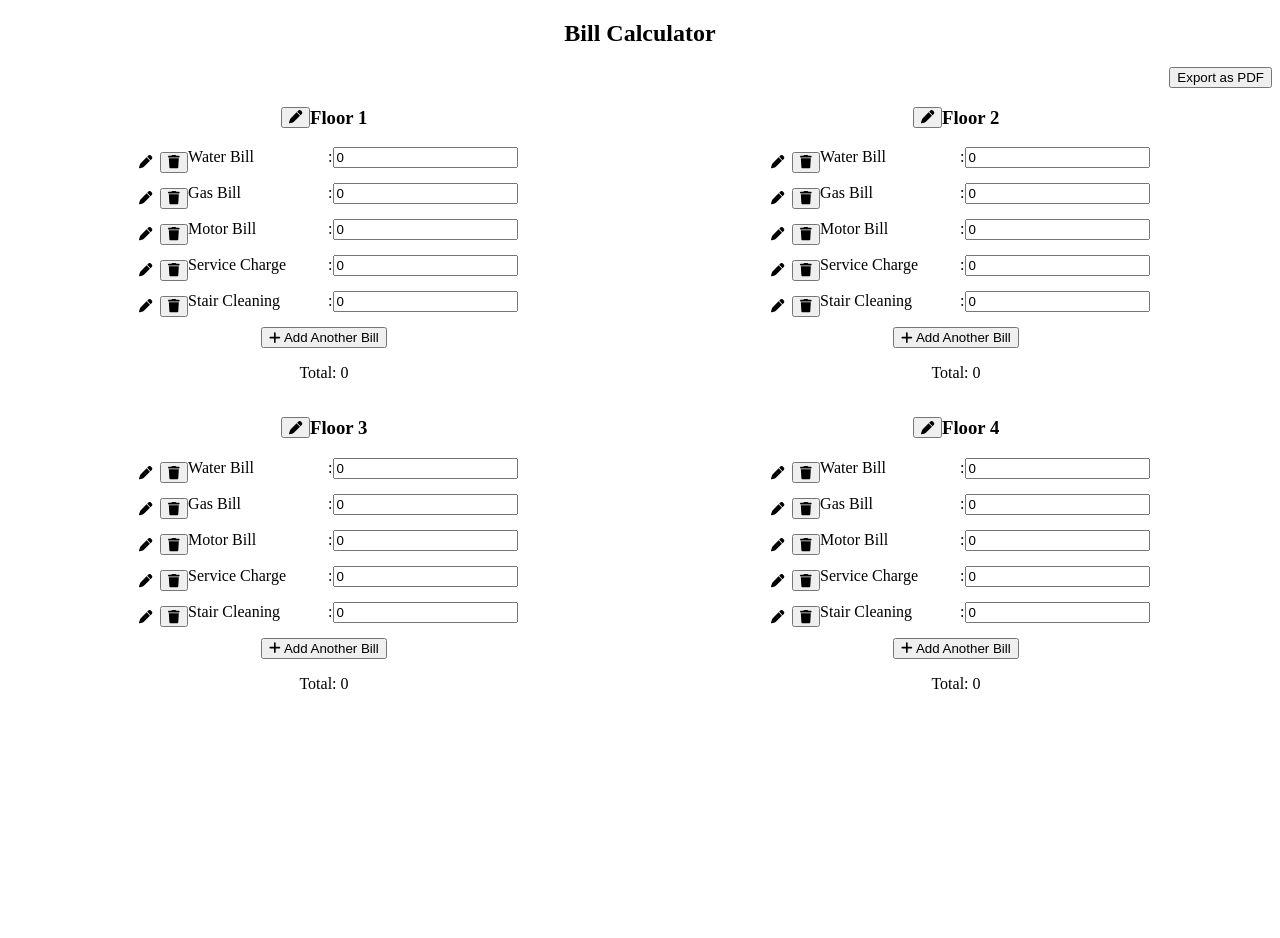
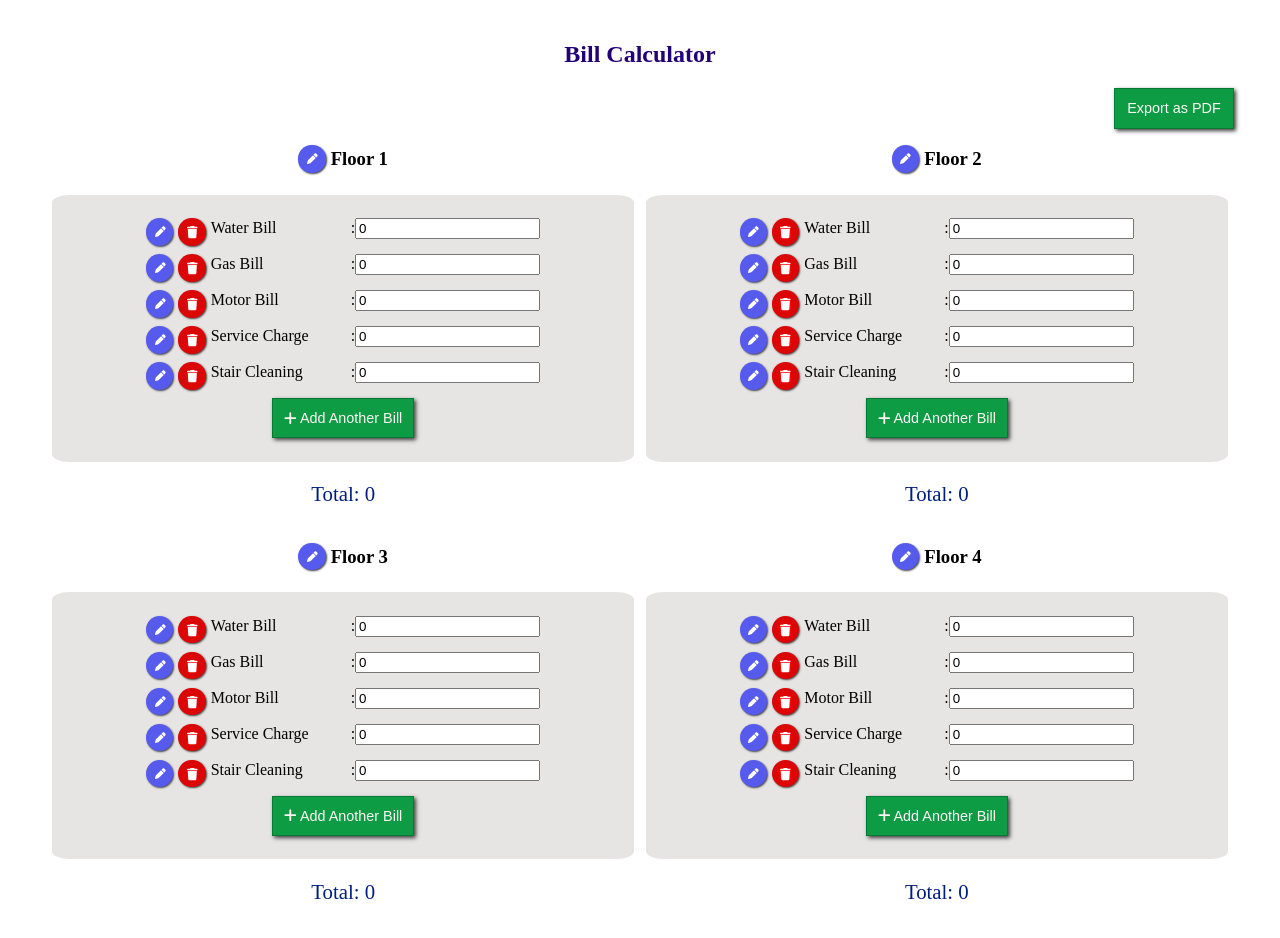
Before and after one commit to FarzanaChowdhury/QuickBill, a React (Create React App) app: page / in a window 1280 px wide. Shown: the top 938 px of the page. Before the commit the page ends 800 px from the top, so only its background shows below. Built offline with nearby package versions, Linux system fonts and the light colour scheme.

Commit message:
added styling

```diff
--- a/src/BillCalculator.js
+++ b/src/BillCalculator.js
@@ -138,12 +138,16 @@ const exportPDF = () => {
           <FontAwesomeIcon icon={isEditingLabel[index][labelField] ? faSave : faPen} onClick={() => startEditing(index, labelField)} />
         </button>
 
+
+
         {!isEditingLabel[index][labelField] && (
           <button type="button" className='delete'
             onClick={() => {handleDeleteClick(index, billField, labelField, labels, bills, isEditingLabel, setLabel, setBills, setEditLabel)}}>
             <FontAwesomeIcon icon={faTrash} />
           </button>
         )}
+
+
       </div>
 
       {isEditingLabel[index][labelField] ? (
@@ -175,11 +179,11 @@ const exportPDF = () => {
 
   return (
     <div>
-      <h2>Bill Calculator</h2>
+      <h2 style={{fontSize: '1.5rem', color: '#220076'}}>Bill Calculator</h2>
 
       <div className='pdf'>
 
-        <button onClick={exportPDF}>Export as PDF</button>
+        <button className='export' onClick={exportPDF}>Export as PDF</button>
       </div>
 
       <div className='grid-container'>
@@ -189,7 +193,7 @@ const exportPDF = () => {
           <div key={index}>
             {/* <h3>{floorNo[index]}</h3> */}
             <FlatName floorNo={floorNo} setFloor={setFloor} index={index} />
-            <form>
+            <form className='form-container'>
               <div className='labelsNames'>
 
 
@@ -206,7 +210,7 @@ const exportPDF = () => {
               </button>
 
             </form>
-            <p>Total: {bill.total}</p>
+            <p className='total'>Total: {bill.total}</p>
           </div>
         ))}
       </div>
--- a/src/CSS/styles.css
+++ b/src/CSS/styles.css
@@ -1,3 +1,7 @@
+body{
+    padding: 1% 3%;
+}
+
 .grid-container{
     display: grid;
     grid-template-columns: 50% 50%;
@@ -46,3 +50,155 @@ button{
     display: flex;
     justify-content: end;
 }
+
+.delete{
+    border-radius: 50%;
+    border: 0;
+    /* box-shadow: inset; */
+    width: 1.7rem;
+    height: 1.7rem;
+    background-color: rgb(219, 6, 6);
+    box-shadow: 1px 1px 2px rgb(67, 67, 67);
+    margin-right: 5px;
+}
+
+.delete:hover{
+    background-color: rgb(187, 9, 9);
+}
+
+.delete:active{
+    box-shadow: 0 0 0;
+}
+
+.fa-trash{
+    height: auto;
+    width: 70%;
+    color: white;
+    background-color: red;
+}
+
+.edit{
+    border-radius: 50%;
+    border: 0;
+    /* box-shadow: inset; */
+    width: 1.7rem;
+    height: 1.7rem;
+    background-color: rgb(86, 91, 238);
+    box-shadow: 1px 1px 2px rgb(67, 67, 67);
+    margin-right: 5px;
+}
+
+.edit:hover{
+background-color: rgb(75, 79, 205);
+
+}
+
+.edit:active{
+    box-shadow: 0 0 0;
+}
+
+.fa-pen{
+
+    width: 70%;
+    color: white;
+    /* background-color: rgb(0, 8, 255); */
+}
+
+.save{
+    border-radius: 50%;
+    border: 0;
+    /* box-shadow: inset; */
+    width: 1.7rem;
+    height: 1.7rem;
+    background-color: rgb(86, 91, 238);
+    box-shadow: 1px 1px 2px rgb(67, 67, 67);
+    margin-right: 5px;
+}
+
+.save:hover{
+background-color: rgb(75, 79, 205);
+
+}
+
+.save:active{
+    box-shadow: 0 0 0;
+}
+
+.fa-floppy-disk{
+
+    width: 70%;
+    color: white;
+    /* background-color: rgb(0, 8, 255); */
+}
+
+.cancel{
+    border-radius: 50%;
+    border: 0;
+    /* box-shadow: inset; */
+    width: 1.7rem;
+    height: 1.7rem;
+    background-color: rgb(219, 6, 6);
+    box-shadow: 1px 1px 2px rgb(67, 67, 67);
+    margin-right: 5px;
+}
+
+.cancel:hover{
+    background-color: rgb(187, 9, 9);
+}
+
+.cancel:active{
+    box-shadow: 0 0 0;
+}
+
+.fa-xmark{
+    height: auto;
+    width: 70%;
+    color: white;
+    background-color: red;
+}
+
+.total{
+    font-size: 1.3rem;
+    color: rgb(0, 30, 128);
+}
+
+.add{
+    background-color: rgb(13, 155, 68);
+    padding: 2%;
+    border-radius: 0%;
+    border: 1px solid rgb(7, 121, 51);
+    font-size: .9rem;
+    color: rgb(253, 245, 245);
+    box-shadow: 2px 2px 4px rgb(63, 62, 62);
+}
+
+.add:hover{
+    background-color: rgb(10, 145, 62);
+}
+.add:active{
+    box-shadow: 0 0 0;
+}
+
+.form-container{
+    background-color: rgb(231, 228, 228);
+    margin: 1%;
+    padding: 4%;
+    border-radius: 3%;
+}
+
+.export{
+    background-color: rgb(13, 155, 68);
+    padding: 1%;
+    border-radius: 0%;
+    border: 1px solid rgb(7, 121, 51);
+    font-size: .9rem;
+    color: rgb(253, 245, 245);
+    box-shadow: 2px 2px 4px rgb(63, 62, 62);
+}
+
+.export:hover{
+    background-color: rgb(10, 145, 62);
+}
+.export:active{
+    box-shadow: 0 0 0;
+}
--- a/src/EditFlatName.js
+++ b/src/EditFlatName.js
@@ -1,4 +1,4 @@
-import { faPen } from "@fortawesome/free-solid-svg-icons";
+import { faPen, faSave, faTrash } from "@fortawesome/free-solid-svg-icons";
 import { FontAwesomeIcon } from "@fortawesome/react-fontawesome";
 import React, {useState} from "react";
 
@@ -33,13 +33,13 @@ export function FlatName({ floorNo, setFloor, index }) {
                         value={currentFloorName}
                         onChange={(e) => setCurrentFloorName(e.target.value)}
                     />
-                    <button onClick={saveFloorName}>Save</button>
-                    <button onClick={cancelEditingFloor}>Cancel</button>
+                    <button className='save' onClick={saveFloorName}><FontAwesomeIcon icon={faSave}/></button>
+                    <button className='cancel' onClick={cancelEditingFloor}><FontAwesomeIcon icon={faTrash}/></button>
                 </>
             ) : (
                 <>
                 <div className="button-align">
-                <button onClick={startEditingFloor}><FontAwesomeIcon icon = {faPen}></FontAwesomeIcon></button>
+                <button className='edit' onClick={startEditingFloor}><FontAwesomeIcon icon = {faPen}></FontAwesomeIcon></button>
                     <h3>{floorNo[index]}</h3>
                     </div>
                 </>
```
